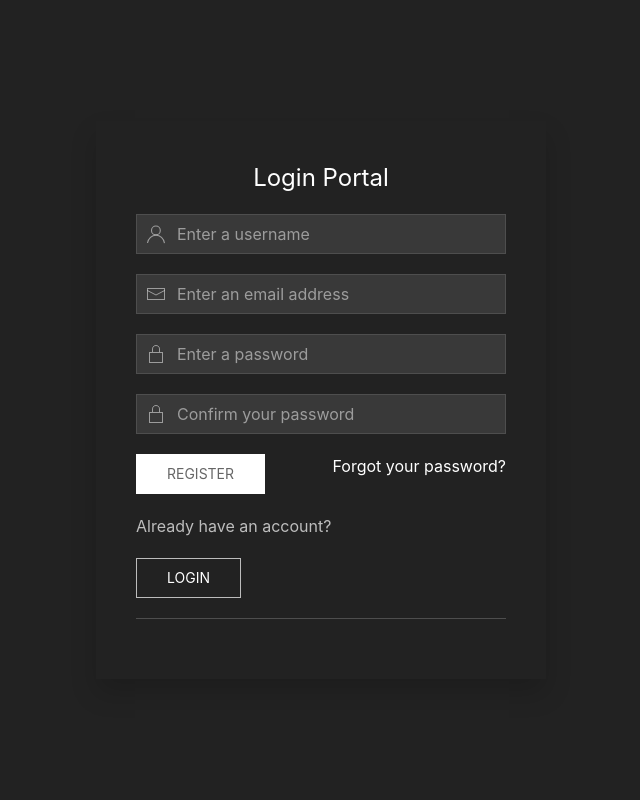
After one commit to tmt307/Billing-Panel, a PHP site: page /register.php in a window 1280 px wide. The commit adds this page. Shown: the whole page, without its empty margins (319-959 px from the left). Run offline with PHP 8.4, Linux system fonts and the light colour scheme.

Commit message:
Login & Register Pages
Front end for Login and Register pages are now done

```diff
--- a/includes/header.php
+++ b/includes/header.php
@@ -16,7 +16,7 @@
 
 	<!-- Javascript Simple Scripts --->
 	<script src="assets/js/uikit.min.js" type="text/javascript"></script>
-	<script src="assets/js/uikit.icons.min.js" type="text/javascript"></script>
+	<script src="assets/js/uikit-icons.min.js" type="text/javascript"></script>
 	<script src="assets/js/font-awesome-5.js" type="text/javascript"></script>
 
 </head>
--- a/includes/navigation-bar.php
+++ b/includes/navigation-bar.php
@@ -1,19 +1,103 @@
 <?php include('header.php'); ?>
+<!-- <a href="#offcanvas-slide" class="uk-button uk-button-default" uk-toggle>Open Dashboard</a>
+ --><div id="offcanvas-slide" uk-offcanvas>
+	<div class="uk-offcanvas-bar">
+		<ul class="uk-nav-default uk-nav-parent-icon" uk-nav>
+			<li class="uk-active"><a href="#"> Account Dashboard </a></li>
+		    <hr >
+			<li class="uk-parent">
+				<a href="#">Account Settings</a>
+				<ul class="uk-nav-sub">
+					<li><a href="#">Edit Account</a></li>
+					<li><a href="#">Change Password</a></li>
+					<li>
+						<a href="#">Logout</a>
+					</li>
+				</ul>
+			</li>
 
-<a href="#offcanvas-slide" class="uk-button uk-button-default" uk-toggle>Open Dashboard</a>
+			<li class="uk-parent">
+				<a href="#">Clients</a>
+				<ul class="uk-nav-sub">
+					<li><a href="#">Add New Client</a></li>
+					<li><a href="#">List Clients</a></li>
+				</ul>
+			</li>
 
-<div id="offcanvas-slide" uk-offcanvas>
-    <div class="uk-offcanvas-bar">
+			<li class="uk-parent">
+				<a href="#">Billing</a>
+				<ul class="uk-nav-sub">
+					<li><a href="#">List Invoices</a></li>
+					<li><a href="#">Create New Invoice</a></li>
+				</ul>
+			</li>
 
-        <ul class="uk-nav uk-nav-default">
-            <li class="uk-active"><a href="#">Active</a></li>
-            <li><a href="#">Item</a></li>
-            <li class="uk-nav-header">Header</li>
-            <li><a href="#">Item</a></li>
-            <li><a href="#">Item</a></li>
-            <li class="uk-nav-divider"></li>
-            <li><a href="#">Item</a></li>
-        </ul>
+			<li class="uk-parent">
+				<a href="#">Orders</a>
+				<ul class="uk-nav-sub">
+					<li><a href="#">List Orders</a></li>
+					<li><a href="#">Add New Order</a></li>
+				</ul>
+			</li>
 
-    </div>
+			<li class="uk-parent">
+				<a href="#">Products & Services</a>
+				<ul class="uk-nav-sub">
+					<li><a href="#">List Products / Services</a></li>
+					<li><a href="#">Add New Product/Service</a></li>
+				</ul>
+			</li>
+
+			<li class="uk-parent">
+				<a href="#">Accounting</a>
+				<ul class="uk-nav-sub">
+					<li><a href="#">Recent Transactions</a></li>
+					<li><a href="#">Financal Summary</a></li>
+				</ul>
+			</li>
+
+			<li class="uk-parent">
+				<a href="#">Support</a>
+				<ul class="uk-nav-sub">
+					<li><a href="#">Active Support Tickets</a></li>
+					<li><a href="#">Outstanding Support Tickets</a></li>
+					<li><a href="#">List Support Tickets</a></li>
+					<li><a href="#">Closed Support Tickets</a></li>
+				</ul>
+			</li>
+
+
+			<li class="uk-parent">
+				<a href="#">Staff</a>
+				<ul class="uk-nav-sub">
+					<li><a href="#">List Staff Members</a></li>
+					<li><a href="#">Add New Staff Members</a></li>
+					<li><a href="#">Staff Groups</a></li>
+				</ul>
+			</li>
+
+
+			<li class="uk-parent">
+				<a href="#">Utilites</a>
+				<ul class="uk-nav-sub">
+					<li><a href="#">Activity Log</a></li>
+					<li><a href="#">Server Status</a></li>
+				</ul>
+			</li>
+
+			<li class="uk-parent">
+				<a href="#">Settings</a>
+				<ul class="uk-nav-sub">
+					<li><a href="#">General Settings</a></li>
+					<li><a href="#">Payment Gateways</a></li>
+					<li><a href="#">Google Recaptcha</a></li>
+					<li><a href="#">Email Templates</a></li>
+					<li><a href="#">Automation Settings</a></li>
+				</ul>
+			</li>
+
+
+		</ul>
+	</div>
 </div>
+</div>
--- a/index.php
+++ b/index.php
@@ -1,4 +1,4 @@
-<?php require_once('includes/header.php'); ?>
+<?php require_once('includes/navigation-bar.php'); ?>
 
 
 <h1> test </h1>
--- /dev/null
+++ b/register.php
@@ -0,0 +1,66 @@
+<?php require_once('includes/navigation-bar.php'); ?>
+<div class="uk-section uk-section-secondary uk-flex uk-flex-middle uk-animation-fade" uk-height-viewport>
+    <div class="uk-width-1-1">
+        <div class="uk-container">
+            <div class="uk-grid-margin uk-grid uk-grid-stack" uk-grid>
+                <div class="uk-width-1-1@m">
+                    <div class="uk-margin uk-width-large uk-margin-auto uk-card uk-card-secondary uk-card-body uk-box-shadow-large">
+                        <h3 class="uk-card-title uk-text-center">Login Portal</h3>
+                        <form method="POST">
+                            <fieldset class="uk-fieldset">
+
+                                <div class="uk-margin">
+                                    <div class="uk-position-relative">
+                                        <span class="uk-form-icon"  uk-icon="icon: user"></span>
+                                        <input name="email" class="uk-input" type="text" placeholder="Enter a username">
+                                    </div>
+                                </div>
+
+
+                                <div class="uk-margin">
+                                    <div class="uk-position-relative">
+                                        <span class="uk-form-icon"  uk-icon="icon: mail"></span>
+                                        <input name="email" class="uk-input" type="email" placeholder="Enter an email address">
+                                    </div>
+                                </div>
+
+
+
+                                <div class="uk-margin">
+                                    <div class="uk-position-relative">
+                                        <span class="uk-form-icon" uk-icon="icon: lock"></span>
+                                        <input type="password" name="password" class="uk-input" type="password" placeholder="Enter a password">
+                                    </div>
+                                </div>
+
+                            <div class="uk-margin">
+                                    <div class="uk-position-relative">
+                                        <span class="uk-form-icon" uk-icon="icon: lock"></span>
+                                        <input type="password" name="password" class="uk-input" type="password" placeholder="Confirm your password">
+                                    </div>
+                                </div>
+
+                                <div class="uk-margin">
+                                           <button type="submit" class="uk-button uk-button-primary">
+                                  Register
+                                    </button>  <a href="" class="uk-align-right"> Forgot your password? </a>
+                                       </div>
+
+                                    Already have an account?
+                                    <p>
+                                            <button type="submit" class="uk-button uk-button-default">
+                                  Login
+                                    </button>
+                             </p>
+                                <hr />
+
+
+                                </center>
+                            </fieldset>
+                        </form>
+                    </div>
+                </div>
+            </div>
+        </div>
+    </div>
+</div>
```
Also changed, not shown: login.php (added, +47 -0 lines).
